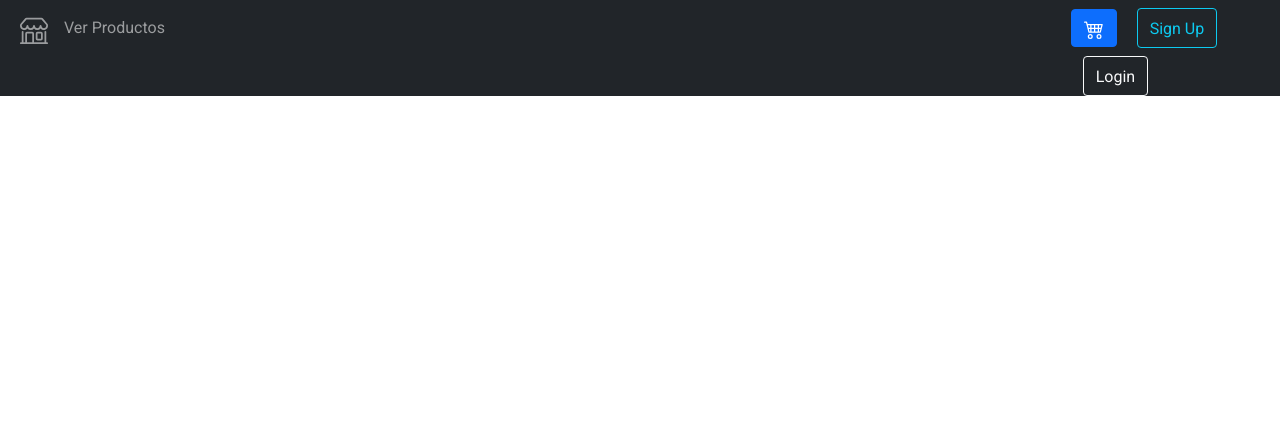
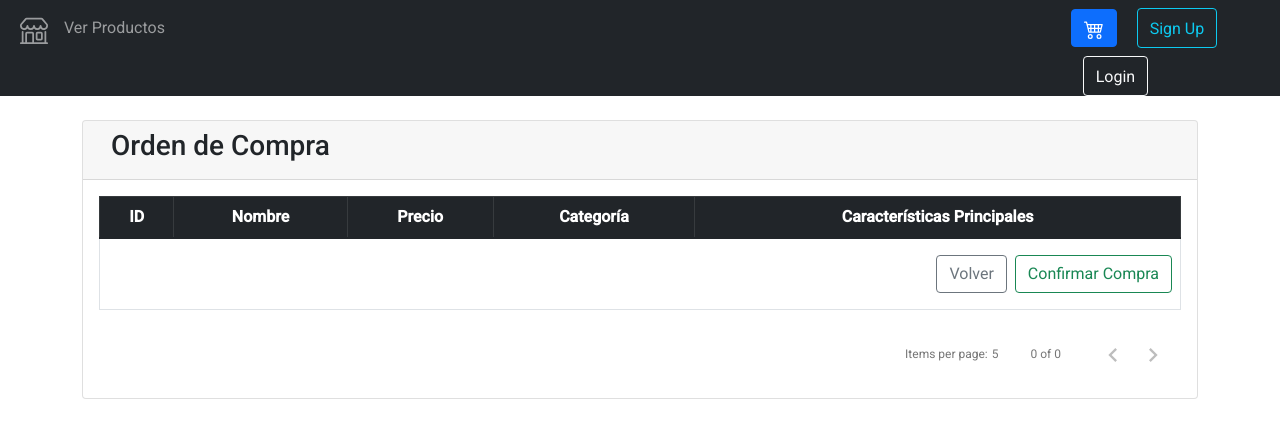
Before and after one commit to AdrianOlivares77/venta-app, an Angular app: page /orden-compra in a window 1280 px wide. Before the commit this address led to /. Shown: the top 438 px of the page. Built offline with nearby package versions, Linux system fonts and the light colour scheme.

Commit message:
adding cart section

```diff
--- a/src/app/app-routing.module.ts
+++ b/src/app/app-routing.module.ts
@@ -2,6 +2,7 @@ import { NgModule } from '@angular/core';
 import { RouterModule, Routes } from '@angular/router';
 import { CarritoComponent } from './component/carrito/carrito.component';
 import { HomeComponent } from './component/home/home.component';
+import { OrdenCompraComponent } from './component/orden-compra/orden-compra.component';
 import { ProductosComponent } from './component/productos/productos.component';
 import { RegistroComponent } from './component/registro/registro.component';
 
@@ -21,6 +22,10 @@ const routes: Routes = [
   {
     path: 'carrito',
     component: CarritoComponent
+  },
+  {
+    path: 'orden-compra',
+    component: OrdenCompraComponent
   }
 ];
 
--- a/src/app/app.module.ts
+++ b/src/app/app.module.ts
@@ -13,6 +13,7 @@ import {MatTableModule} from '@angular/material/table';
 import { MatPaginatorModule} from '@angular/material/paginator';
 import { BrowserAnimationsModule} from '@angular/platform-browser/animations';
 import { CarritoComponent } from './component/carrito/carrito.component';
+import { OrdenCompraComponent } from './component/orden-compra/orden-compra.component';
 
 
 @NgModule({
@@ -24,6 +25,7 @@ import { CarritoComponent } from './component/carrito/carrito.component';
     ProductFilterPipe,
     RegistroComponent,
     CarritoComponent,
+    OrdenCompraComponent,
   ],
   imports: [
     BrowserModule,
--- a/src/app/component/carrito/carrito.component.html
+++ b/src/app/component/carrito/carrito.component.html
@@ -5,16 +5,40 @@
     </div>
     <div class="offcanvas-body">
         <p>{{titulo}}</p>
+        <table class="table table-bordered table-striped text-center">
+            <thead class="table-dark">
+                <tr>
+                    <th>Nombre</th>
+                    <th>Precio</th>
+                    <th>Categoría</th>
+                    <th>Acciones</th>
+                </tr>
+            </thead>
+            <tbody>
+                <tr *ngFor="let producto of listaProductos; index as i">
+                    <td>{{producto.nombre }}</td>
+                    <td>{{producto.precio }}</td>
+                    <td>{{producto.categoria }}</td>
+                    <td><button class="btn btn-danger btn-sm" data-bs-dismiss="offcanvas" (click)="deleteFromCarrito(i)"><svg xmlns="http://www.w3.org/2000/svg" width="16" height="16"
+                                fill="currentColor" class="bi bi-trash" viewBox="0 0 16 16">
+                                <path
+                                    d="M5.5 5.5A.5.5 0 0 1 6 6v6a.5.5 0 0 1-1 0V6a.5.5 0 0 1 .5-.5zm2.5 0a.5.5 0 0 1 .5.5v6a.5.5 0 0 1-1 0V6a.5.5 0 0 1 .5-.5zm3 .5a.5.5 0 0 0-1 0v6a.5.5 0 0 0 1 0V6z" />
+                                <path fill-rule="evenodd"
+                                    d="M14.5 3a1 1 0 0 1-1 1H13v9a2 2 0 0 1-2 2H5a2 2 0 0 1-2-2V4h-.5a1 1 0 0 1-1-1V2a1 1 0 0 1 1-1H6a1 1 0 0 1 1-1h2a1 1 0 0 1 1 1h3.5a1 1 0 0 1 1 1v1zM4.118 4 4 4.059V13a1 1 0 0 0 1 1h6a1 1 0 0 0 1-1V4.059L11.882 4H4.118zM2.5 3V2h11v1h-11z" />
+                            </svg></button></td>
+                </tr>
+            </tbody>
+        </table>
     </div>
     <div class="offcanvas-footer">
         <div class="container-fluid m-4">
             <hr class="my-3">
             <div class="row">
                 <div class="col-6 text-end pe-0">
-                    <button class="btn btn-secondary ms-1 me-0" (click)="vaciarCarrito()">Vaciar Carrito</button>
+                    <button class="btn btn-secondary ms-1 me-0" data-bs-dismiss="offcanvas" (click)="vaciarCarrito()">Vaciar Carrito</button>
                 </div>
                 <div class="col-6 text-start p-0">
-                    <button class="btn btn-warning mx-2">Finalizar Compra</button>
+                    <button class="btn btn-warning mx-2" data-bs-dismiss="offcanvas" (click)="finalizarCompra()">Finalizar Compra</button>
                 </div>
             </div>
         </div>
--- a/src/app/component/header/header.component.html
+++ b/src/app/component/header/header.component.html
@@ -23,7 +23,8 @@
                     class="bi bi-cart4" viewBox="0 0 16 16">
                     <path
                         d="M0 2.5A.5.5 0 0 1 .5 2H2a.5.5 0 0 1 .485.379L2.89 4H14.5a.5.5 0 0 1 .485.621l-1.5 6A.5.5 0 0 1 13 11H4a.5.5 0 0 1-.485-.379L1.61 3H.5a.5.5 0 0 1-.5-.5zM3.14 5l.5 2H5V5H3.14zM6 5v2h2V5H6zm3 0v2h2V5H9zm3 0v2h1.36l.5-2H12zm1.11 3H12v2h.61l.5-2zM11 8H9v2h2V8zM8 8H6v2h2V8zM5 8H3.89l.5 2H5V8zm0 5a1 1 0 1 0 0 2 1 1 0 0 0 0-2zm-2 1a2 2 0 1 1 4 0 2 2 0 0 1-4 0zm9-1a1 1 0 1 0 0 2 1 1 0 0 0 0-2zm-2 1a2 2 0 1 1 4 0 2 2 0 0 1-4 0z" />
-                </svg></button>
+                </svg>
+            </button>
             <button class="btn btn-outline-info ms-1 mt-2 pt-2" routerLink="registro">Sign Up</button>
             <button class="btn btn-outline-light ms-3 mt-2 pt-2">Login</button>
         </div>
--- a/src/app/component/header/header.component.ts
+++ b/src/app/component/header/header.component.ts
@@ -1,4 +1,5 @@
 import { Component, OnInit } from '@angular/core';
+import { CarritoService } from 'src/app/service/carrito.service';
 
 @Component({
   selector: 'app-header',
--- /dev/null
+++ b/src/app/component/orden-compra/orden-compra.component.html
@@ -0,0 +1,48 @@
+<div class="container mt-4">
+    <div class="card">
+        <div class="card-header">
+            <div class="container-fluid">
+                <div class="row">
+                    <div class="col-9">
+                        <h3 class="card-title">Orden de Compra</h3>
+                    </div>
+                </div>
+            </div>
+        </div>
+        <div class="card-body">
+            <div class="table-responsive">
+                <table class="table table-bordered table-striped text-center">
+                    <thead class="table-dark">
+                        <tr>
+                            <th>ID</th>
+                            <th>Nombre</th>
+                            <th>Precio</th>
+                            <th>Categoría</th>
+                            <th>Características Principales</th>
+                        </tr>
+                    </thead>
+                    <tbody>
+                        <tr *ngFor="let producto of listaCompra | slice:desde:hasta">
+                            <td>{{producto.id }}</td>
+                            <td>{{producto.nombre }}</td>
+                            <td>{{producto.precio }}</td>
+                            <td>{{producto.categoria }}</td>
+                            <td>{{producto.caracteristicasPrincipales }}</td>
+                        </tr>
+                    </tbody>
+                    <tfoot>
+                        <tr>
+                            <td colspan="5">
+                        <div class="text-end my-2">
+                            <button class="btn btn-outline-secondary me-md-2" (click)="volver()" type="button">Volver</button>
+                            <button class="btn btn-outline-success" (click)="comprar()" type="button">Confirmar Compra</button>
+                        </div>
+                            </td>
+                        </tr>
+                    </tfoot>
+                </table>
+                <mat-paginator [length]="listaCompra.length" [pageSize]="pageSize" (page)="cambiarpagina($event)">
+                </mat-paginator>
+            </div>
+        </div>
+    </div>
--- /dev/null
+++ b/src/app/component/orden-compra/orden-compra.component.ts
@@ -0,0 +1,41 @@
+import { Component, OnInit } from '@angular/core';
+import { CarritoService } from 'src/app/service/carrito.service';
+import { Producto } from 'src/app/service/producto';
+import {PageEvent} from '@angular/material/paginator';
+import { Router } from '@angular/router';
+
+@Component({
+  selector: 'app-orden-compra',
+  templateUrl: './orden-compra.component.html',
+  styleUrls: ['./orden-compra.component.css']
+})
+export class OrdenCompraComponent implements OnInit {
+
+  listaCompra: Producto[] = [];
+  pageSize = 5;
+  desde: number = 0;
+  hasta: number = 5;
+
+  constructor(private carritoService: CarritoService,private router: Router) { }
+
+  ngOnInit(): void {
+    this.listaCompra = this.carritoService.getCarrito();
+  }
+
+  cambiarpagina(e:PageEvent){
+    console.log(e);
+    this.desde = e.pageIndex * e.pageSize;
+    this.hasta = this.desde + e.pageSize;
+    console.log(this.desde);
+    console.log(this.hasta);
+  }
+
+  public volver(): void {
+    this.router.navigate(['/productos']);
+  }
+
+  public comprar(): void {
+
+  }
+
+}
--- a/src/app/component/productos/productos.component.html
+++ b/src/app/component/productos/productos.component.html
@@ -25,7 +25,7 @@
                             <th>Precio</th>
                             <th>Categoría</th>
                             <th>Características Principales</th>
-                            <th colspan="2" class="text-center">Acciones</th>
+                            <th colspan="3" class="text-center">Acciones</th>
                         </tr>
                     </thead>
                     <tbody>
@@ -35,6 +35,10 @@
                             <td>{{producto.precio }}</td>
                             <td>{{producto.categoria }}</td>
                             <td>{{producto.caracteristicasPrincipales }}</td>
+                            <td class="text-center">
+                                <button type="button" (click)="addToCarrito(producto)" class="btn btn-outline-success me-2" [routerLink]=""
+                                    role="button">Agregar al Carrito</button>
+                            </td>
                             <td class="text-center">
                                 <button type="button" class="btn btn-outline-warning me-2" [routerLink]=""
                                     role="button">Editar</button>
--- a/src/app/component/productos/productos.component.ts
+++ b/src/app/component/productos/productos.component.ts
@@ -3,6 +3,8 @@ import { Observable, of } from 'rxjs';
 import { Producto } from 'src/app/service/producto';
 import { PRODUCTOS } from 'src/app/service/productos.json';
 import {PageEvent} from '@angular/material/paginator';
+import { CarritoService } from 'src/app/service/carrito.service';
+import swal from 'sweetalert2';
 
 @Component({
   selector: 'app-productos',
@@ -17,9 +19,7 @@ export class ProductosComponent implements OnInit {
   desde: number = 0;
   hasta: number = 5;
 
-
-
-  constructor() { }
+  constructor(private carritoService: CarritoService) { }
 
   ngOnInit(): void {
     this.getProductos().subscribe ((productos) =>{
@@ -39,4 +39,14 @@ export class ProductosComponent implements OnInit {
     console.log(this.hasta);
   }
 
+  public addToCarrito(producto: Producto): void {
+    this.carritoService.addToCarrito(producto);
+    (swal as any).fire({
+      position: 'top-end',
+      title: 'Producto Agregado',
+      showConfirmButton: false,
+      timer: 300
+    })
+  }
+
 }
--- /dev/null
+++ b/src/app/service/carrito.service.ts
@@ -0,0 +1,34 @@
+import { isNgTemplate } from '@angular/compiler';
+import { Injectable } from '@angular/core';
+import { Producto } from './producto';
+
+@Injectable({
+  providedIn: 'root'
+})
+export class CarritoService {
+
+  private listaCarrito: Producto [] = [];
+
+  constructor() { }
+
+  public addToCarrito(producto: Producto): void{
+    this.listaCarrito.push(producto);
+  }
+
+  public getCarrito(): Producto[] {
+    return this.listaCarrito;
+  }
+
+  public sizeCarrito(): number {
+    return this.listaCarrito.length;
+  }
+
+  public deleteAllCarrito(): void {
+    this.listaCarrito.splice(0,this.listaCarrito.length);
+  }
+
+  public deleteByIndex(index: number): void {
+    this.listaCarrito.splice(index,1);
+  }
+
+}
```
Also changed, not shown: src/app/component/carrito/carrito.component.ts (+29 -5 lines), src/app/component/orden-compra/orden-compra.component.css (added), 2 other files (tests, documents, lock files or other folders).
